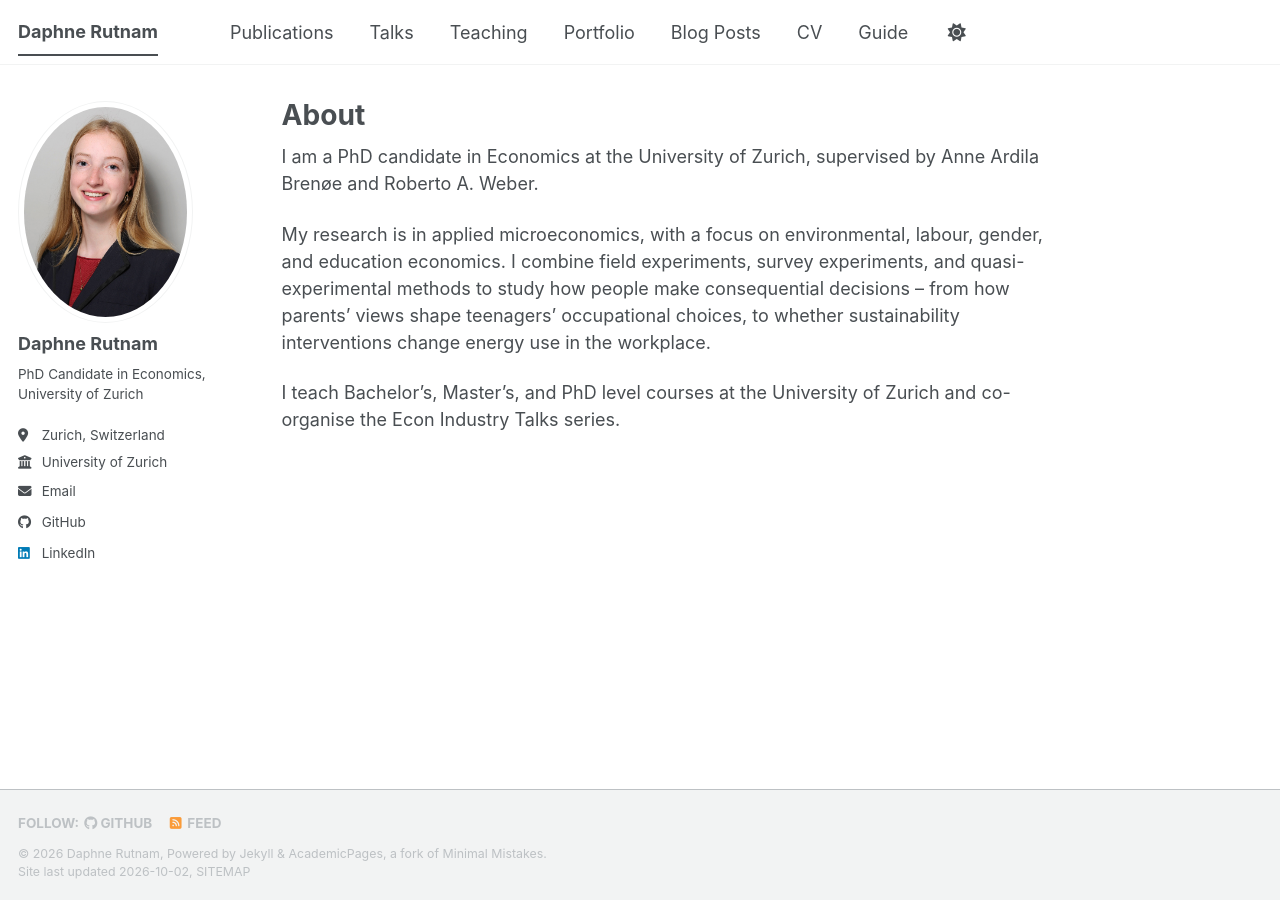
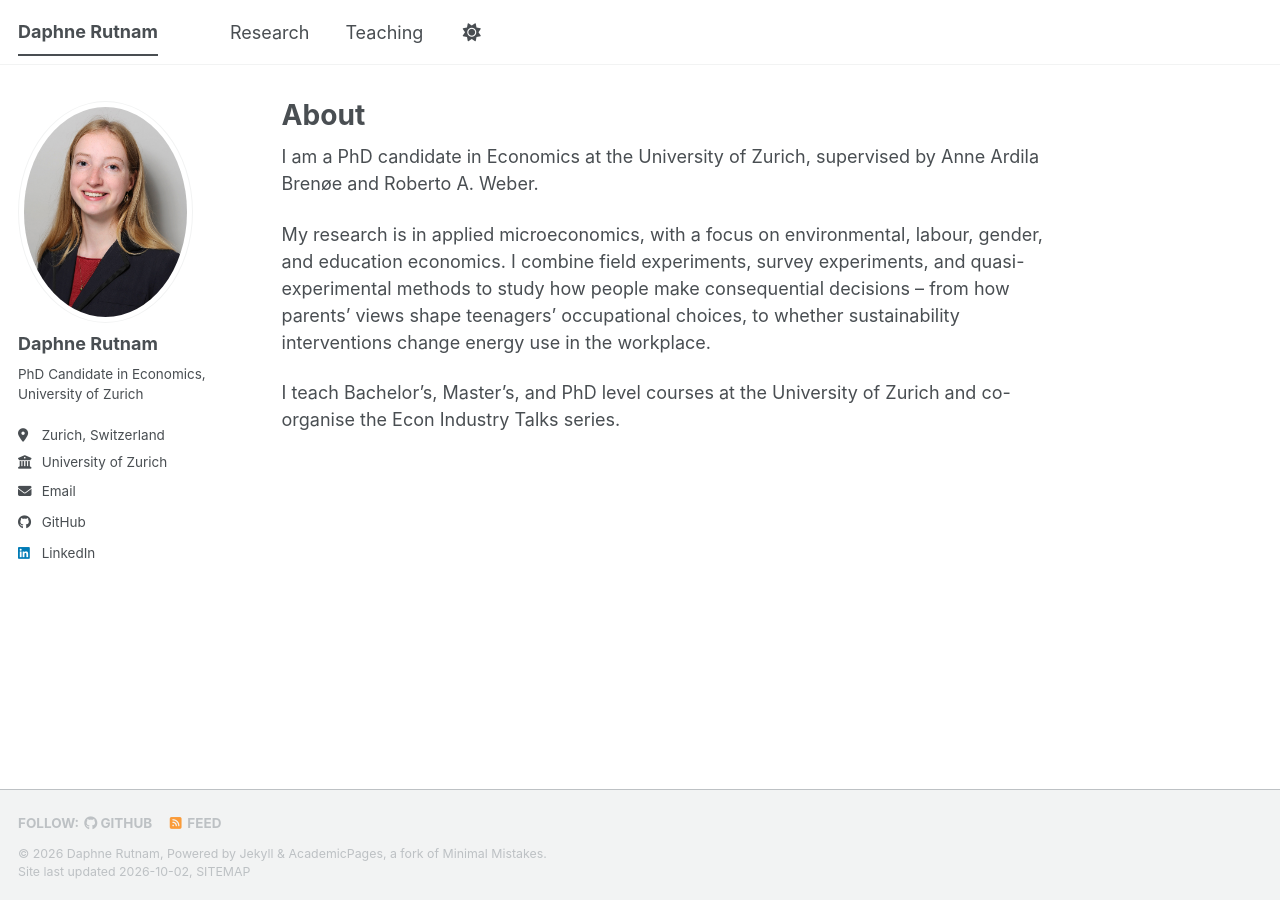
Before and after one commit to daphnerutnam/daphnerutnam.github.io, a Jekyll site: the page built from _pages/about.md, in a window 1280 px wide. Built offline with Jekyll 4.4.1, drawn with Linux system fonts in a browser that asks for light colours; a style sheet for code colours, icons or effects is not loaded.

Commit message:
Modify navigation titles and URLs
Updated navigation to replace 'Publications' with 'Research' and adjusted 'Teaching' URL.

```diff
--- a/_data/navigation.yml
+++ b/_data/navigation.yml
@@ -8,26 +8,7 @@
 #      Markdown formatted page while the second is generated using JSON.
 
 main:
-  - title: "Publications"
+  - title: "Research"
     url: /publications/
-
-  - title: "Talks"
-    url: /talks/
-
   - title: "Teaching"
     url: /teaching/
-
-  - title: "Portfolio"
-    url: /portfolio/
-
-  - title: "Blog Posts"
-    url: /year-archive/
-
-  - title: "CV"
-    url: /cv/
-
-  # - title: "CV"
-  #   url: /cv-json/
-
-  - title: "Guide"
-    url: /markdown/
```
